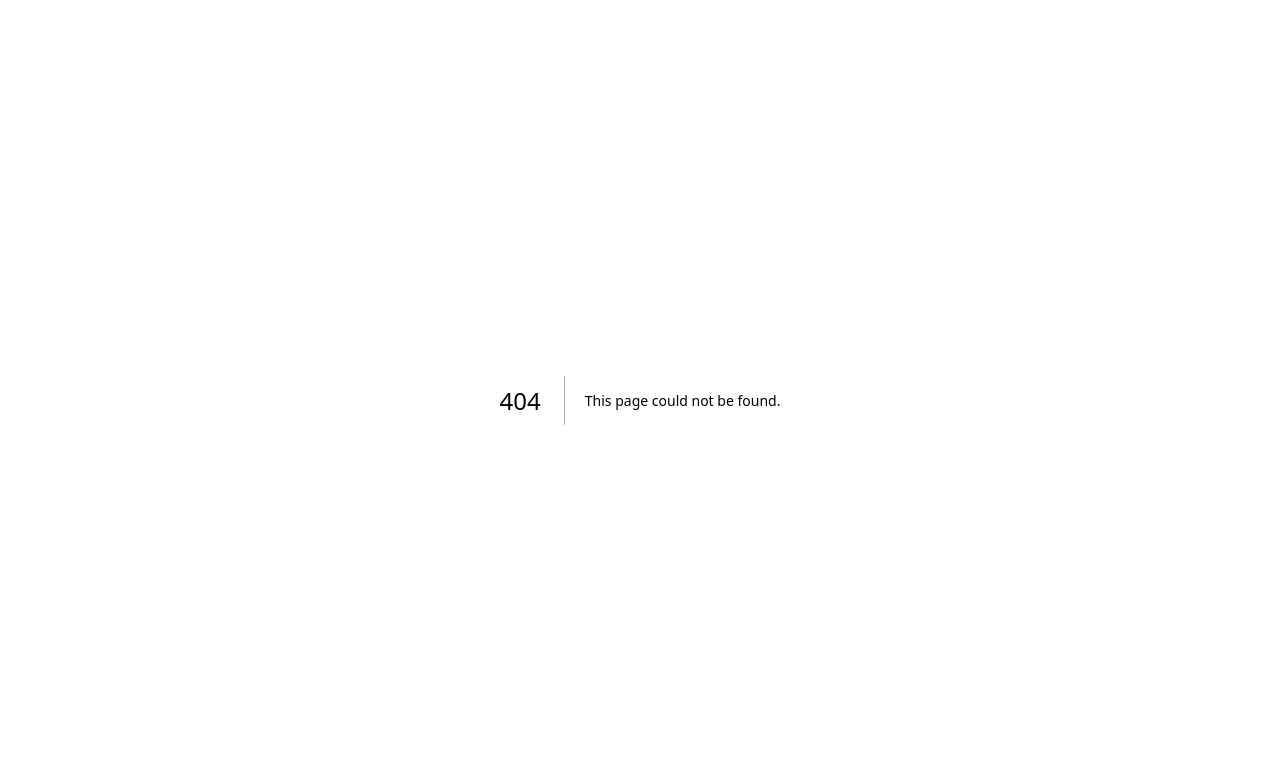
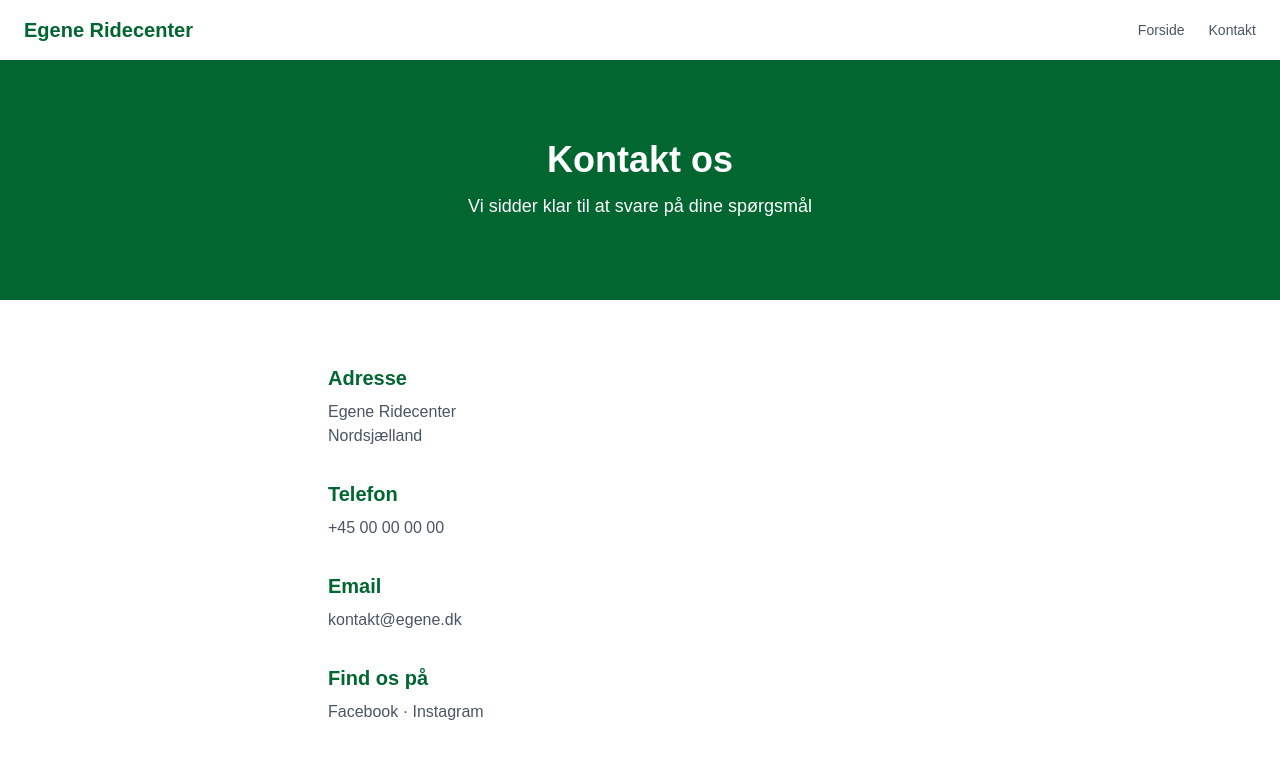
Before and after one commit to janus1982/egene-website, a Next.js app: page /kontakt in a window 1280 px wide. Before the commit this address had no page. Shown: the top 758 px of the page. Built offline with nearby package versions, Linux system fonts and the light colour scheme.

Commit message:
Tilføj kontaktside og virkende navigation

```diff
--- /dev/null
+++ b/app/kontakt/page.js
@@ -0,0 +1,42 @@
+import Link from "next/link";
+
+export default function Kontakt() {
+  return (
+    <main>
+      {/* Navigation */}
+      <nav className="bg-white shadow-sm px-6 py-4 flex justify-between items-center">
+        <Link href="/" className="text-xl font-bold text-green-800">Egene Ridecenter</Link>
+        <ul className="flex gap-6 text-sm font-medium text-gray-600">
+          <li><Link href="/" className="hover:text-green-800">Forside</Link></li>
+          <li><Link href="/kontakt" className="hover:text-green-800">Kontakt</Link></li>
+        </ul>
+      </nav>
+
+      {/* Hero */}
+      <section className="bg-green-800 text-white text-center py-20 px-6">
+        <h1 className="text-4xl font-bold mb-3">Kontakt os</h1>
+        <p className="text-lg">Vi sidder klar til at svare på dine spørgsmål</p>
+      </section>
+
+      {/* Kontaktinfo */}
+      <section className="max-w-2xl mx-auto px-6 py-16 grid gap-8">
+        <div>
+          <h2 className="text-xl font-bold text-green-800 mb-2">Adresse</h2>
+          <p className="text-gray-600">Egene Ridecenter<br />Nordsjælland</p>
+        </div>
+        <div>
+          <h2 className="text-xl font-bold text-green-800 mb-2">Telefon</h2>
+          <p className="text-gray-600">+45 00 00 00 00</p>
+        </div>
+        <div>
+          <h2 className="text-xl font-bold text-green-800 mb-2">Email</h2>
+          <p className="text-gray-600">kontakt@egene.dk</p>
+        </div>
+        <div>
+          <h2 className="text-xl font-bold text-green-800 mb-2">Find os på</h2>
+          <p className="text-gray-600">Facebook · Instagram</p>
+        </div>
+      </section>
+    </main>
+  );
+}
--- a/app/page.js
+++ b/app/page.js
@@ -1,15 +1,17 @@
+import Link from "next/link";
+
 export default function Home() {
   return (
     <main>
       {/* Navigation */}
       <nav className="bg-white shadow-sm px-6 py-4 flex justify-between items-center">
-        <span className="text-xl font-bold text-green-800">Egene Ridecenter</span>
+        <Link href="/" className="text-xl font-bold text-green-800">Egene Ridecenter</Link>
         <ul className="flex gap-6 text-sm font-medium text-gray-600">
           <li><a href="#" className="hover:text-green-800">Rideskole</a></li>
           <li><a href="#" className="hover:text-green-800">Ridecenter</a></li>
           <li><a href="#" className="hover:text-green-800">Om os</a></li>
           <li><a href="#" className="hover:text-green-800">Events</a></li>
-          <li><a href="#" className="hover:text-green-800">Kontakt</a></li>
+          <li><Link href="/kontakt" className="hover:text-green-800">Kontakt</Link></li>
         </ul>
       </nav>
 
```
